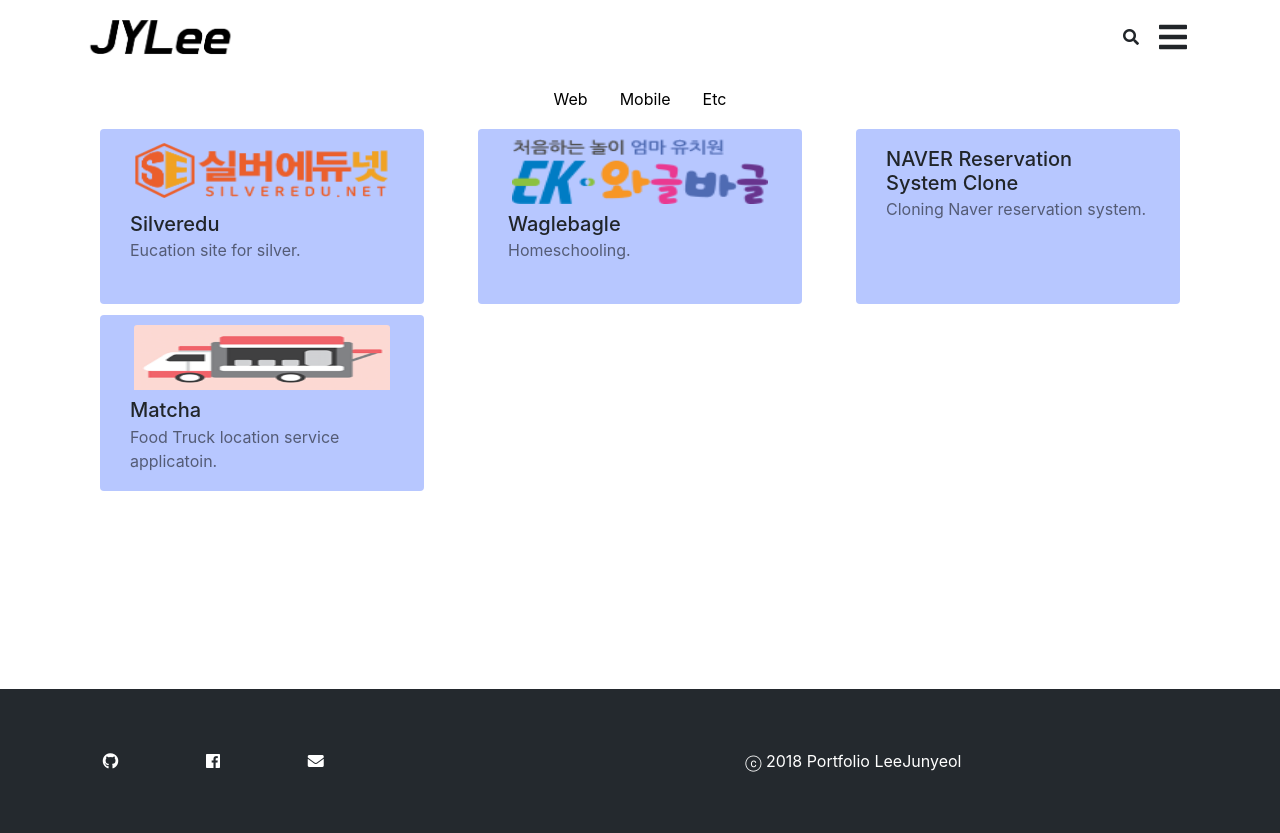
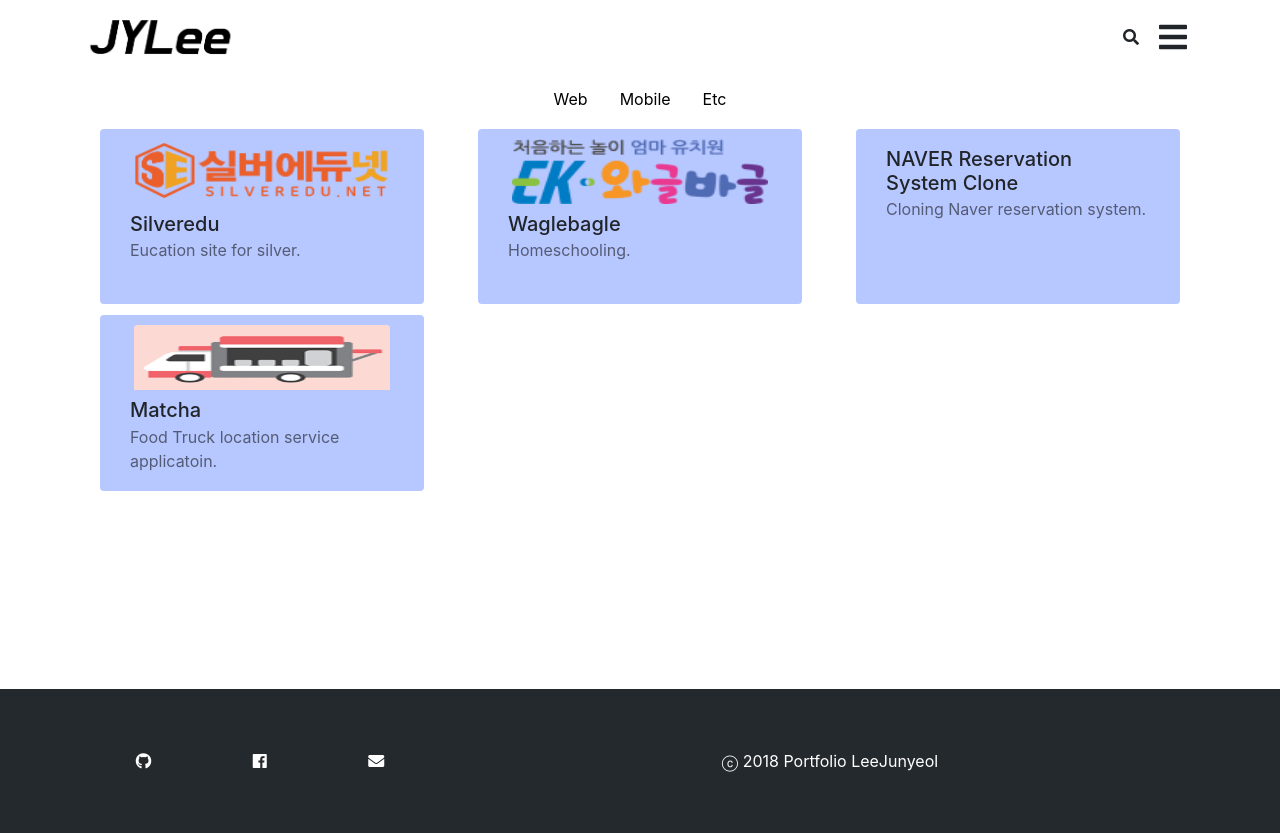
Before and after one commit to danjun211/udacity-portfolio, a plain HTML site: page index.html in a window 1280 px wide. Drawn offline with nearby package versions, Linux system fonts and the light colour scheme.

Commit message:
extra edit

```diff
--- a/css/styles.css
+++ b/css/styles.css
@@ -1,10 +1,3 @@
-/* #root {
-  height: 100px;
-  width: 100px;
-  background-image: url("../images/silveredunet.png");
-}
- */
-
 html, body {
   min-height: 100%;
 }
@@ -106,13 +99,13 @@ p {
 
 .contacts {
   display: flex;
-  justify-content: space-evenly;
+  justify-content: space-around;
   align-items: center;
 }
 
 .corp {
   display: flex;
-  justify-content: space-evenly;
+  justify-content: space-around;
   align-items: center;
 }
 
--- a/index.html
+++ b/index.html
@@ -85,8 +85,9 @@
 
     </div>
   </div>
-  <footer class="container">
-      <div class="row">
+  <footer>
+      <div  class="container">
+        <div class="row">
           <div class="col-4 contacts">
             <a href="https://github.com/yeolsa" class="icon-link"><i class="fab fa-github"></i></a>
             <a href="https://www.facebook.com/junyeol2" class="icon-link"><i class="fab fa-facebook"></i></a>
@@ -96,6 +97,7 @@
             <span class="copyright">ⓒ 2018 Portfolio LeeJunyeol</span>
           </div>
       </div>
+    </div>
 </footer>
 <script
   src="https://code.jquery.com/jquery-3.3.1.slim.min.js"
```
Also changed, not shown: README.md.
